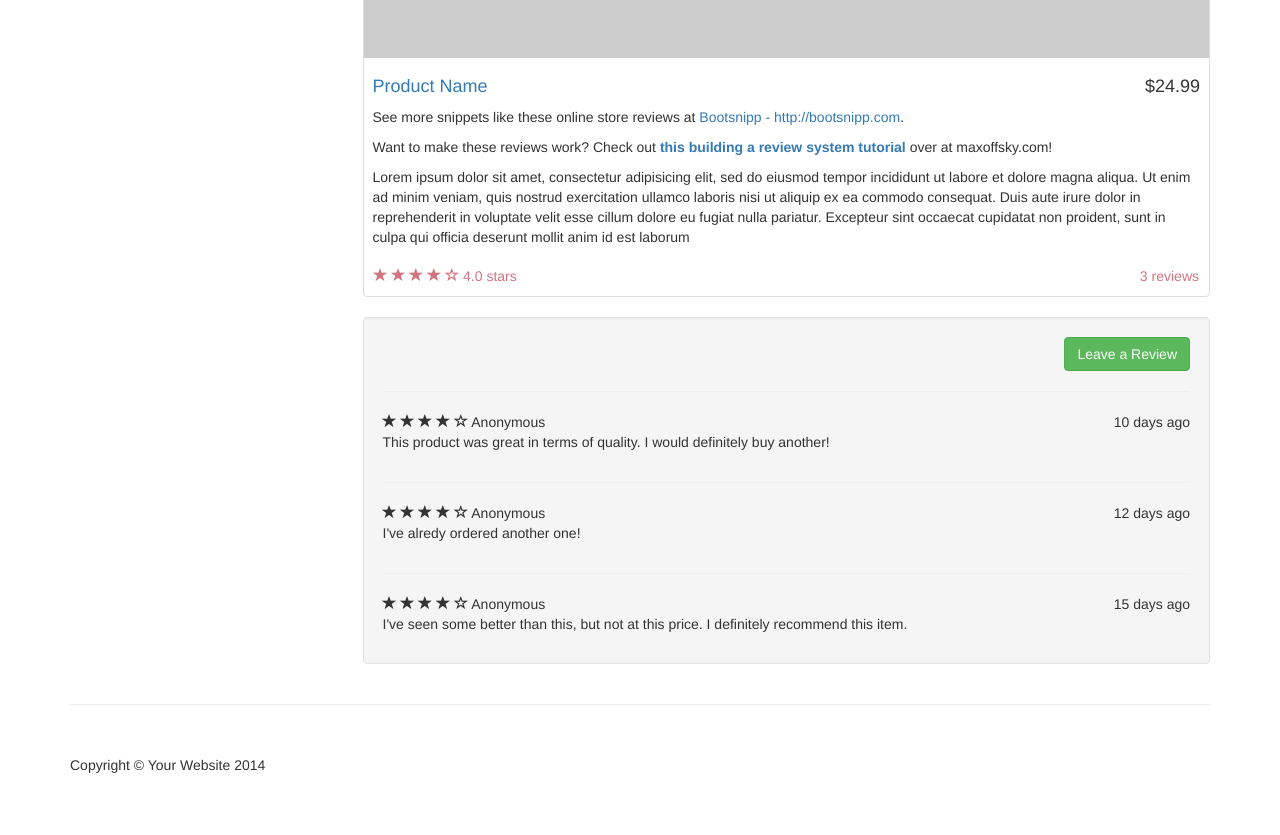
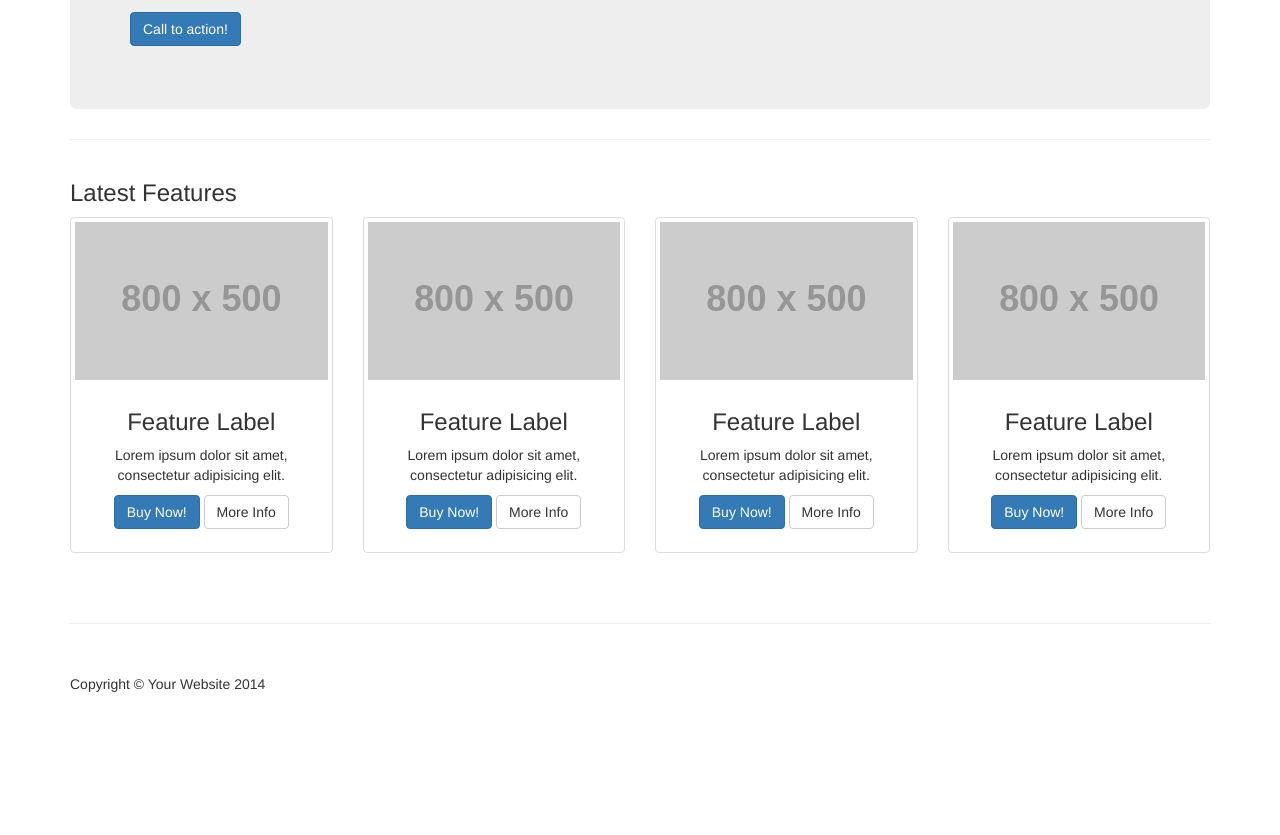
Before and after one commit to jakez122/ecommetce, a plain HTML site: page index.html in a window 1280 px wide. Shown: the part 330-1165 px from the top of the page. After the commit the page ends 1084 px from the top, so only its background shows below. Drawn offline with Linux system fonts and the light colour scheme; placeholder pictures from the web are drawn by us.

Commit message:
Add files via upload

```diff
--- /dev/null
+++ b/css/heroic-features.css
@@ -0,0 +1,21 @@
+/*
+ * Start Bootstrap - Heroic Features (http://startbootstrap.com/)
+ * Copyright 2013-2016 Start Bootstrap
+ * Licensed under MIT (https://github.com/BlackrockDigital/startbootstrap/blob/gh-pages/LICENSE)
+ */
+
+body {
+    padding-top: 70px; /* Required padding for .navbar-fixed-top. Remove if using .navbar-static-top. Change if height of navigation changes. */
+}
+
+.hero-spacer {
+    margin-top: 50px;
+}
+
+.hero-feature {
+    margin-bottom: 30px;
+}
+
+footer {
+    margin: 50px 0;
+}
--- a/index.html
+++ b/index.html
@@ -9,13 +9,13 @@
     <meta name="description" content="">
     <meta name="author" content="">
 
-    <title>Shop Item - Start Bootstrap Template</title>
+    <title>Heroic Features - Start Bootstrap Template</title>
 
     <!-- Bootstrap Core CSS -->
     <link href="css/bootstrap.min.css" rel="stylesheet">
 
     <!-- Custom CSS -->
-    <link href="css/shop-item.css" rel="stylesheet">
+    <link href="css/heroic-features.css" rel="stylesheet">
 
     <!-- HTML5 Shim and Respond.js IE8 support of HTML5 elements and media queries -->
     <!-- WARNING: Respond.js doesn't work if you view the page via file:// -->
@@ -63,105 +63,81 @@
     <!-- Page Content -->
     <div class="container">
 
+        <!-- Jumbotron Header -->
+        <header class="jumbotron hero-spacer">
+            <h1>A Warm Welcome!</h1>
+            <p>Lorem ipsum dolor sit amet, consectetur adipisicing elit. Ipsa, ipsam, eligendi, in quo sunt possimus non incidunt odit vero aliquid similique quaerat nam nobis illo aspernatur vitae fugiat numquam repellat.</p>
+            <p><a class="btn btn-primary btn-large">Call to action!</a>
+            </p>
+        </header>
+
+        <hr>
+
+        <!-- Title -->
         <div class="row">
+            <div class="col-lg-12">
+                <h3>Latest Features</h3>
+            </div>
+        </div>
+        <!-- /.row -->
 
-            <div class="col-md-3">
-                <p class="lead">Shop Name</p>
-                <div class="list-group">
-                    <a href="#" class="list-group-item active">Category 1</a>
-                    <a href="#" class="list-group-item">Category 2</a>
-                    <a href="#" class="list-group-item">Category 3</a>
+        <!-- Page Features -->
+        <div class="row text-center">
+
+            <div class="col-md-3 col-sm-6 hero-feature">
+                <div class="thumbnail">
+                    <img src="http://placehold.it/800x500" alt="">
+                    <div class="caption">
+                        <h3>Feature Label</h3>
+                        <p>Lorem ipsum dolor sit amet, consectetur adipisicing elit.</p>
+                        <p>
+                            <a href="#" class="btn btn-primary">Buy Now!</a> <a href="#" class="btn btn-default">More Info</a>
+                        </p>
+                    </div>
                 </div>
             </div>
 
-            <div class="col-md-9">
-
+            <div class="col-md-3 col-sm-6 hero-feature">
                 <div class="thumbnail">
-                    <img class="img-responsive" src="http://placehold.it/800x300" alt="">
-                    <div class="caption-full">
-                        <h4 class="pull-right">$24.99</h4>
-                        <h4><a href="#">Product Name</a>
-                        </h4>
-                        <p>See more snippets like these online store reviews at <a target="_blank" href="http://bootsnipp.com">Bootsnipp - http://bootsnipp.com</a>.</p>
-                        <p>Want to make these reviews work? Check out
-                            <strong><a href="http://maxoffsky.com/code-blog/laravel-shop-tutorial-1-building-a-review-system/">this building a review system tutorial</a>
-                            </strong>over at maxoffsky.com!</p>
-                        <p>Lorem ipsum dolor sit amet, consectetur adipisicing elit, sed do eiusmod tempor incididunt ut labore et dolore magna aliqua. Ut enim ad minim veniam, quis nostrud exercitation ullamco laboris nisi ut aliquip ex ea commodo consequat. Duis aute irure dolor in reprehenderit in voluptate velit esse cillum dolore eu fugiat nulla pariatur. Excepteur sint occaecat cupidatat non proident, sunt in culpa qui officia deserunt mollit anim id est laborum</p>
-                    </div>
-                    <div class="ratings">
-                        <p class="pull-right">3 reviews</p>
+                    <img src="http://placehold.it/800x500" alt="">
+                    <div class="caption">
+                        <h3>Feature Label</h3>
+                        <p>Lorem ipsum dolor sit amet, consectetur adipisicing elit.</p>
                         <p>
-                            <span class="glyphicon glyphicon-star"></span>
-                            <span class="glyphicon glyphicon-star"></span>
-                            <span class="glyphicon glyphicon-star"></span>
-                            <span class="glyphicon glyphicon-star"></span>
-                            <span class="glyphicon glyphicon-star-empty"></span>
-                            4.0 stars
+                            <a href="#" class="btn btn-primary">Buy Now!</a> <a href="#" class="btn btn-default">More Info</a>
                         </p>
                     </div>
                 </div>
+            </div>
 
-                <div class="well">
+            <div class="col-md-3 col-sm-6 hero-feature">
+                <div class="thumbnail">
+                    <img src="http://placehold.it/800x500" alt="">
+                    <div class="caption">
+                        <h3>Feature Label</h3>
+                        <p>Lorem ipsum dolor sit amet, consectetur adipisicing elit.</p>
+                        <p>
+                            <a href="#" class="btn btn-primary">Buy Now!</a> <a href="#" class="btn btn-default">More Info</a>
+                        </p>
+                    </div>
+                </div>
+            </div>
 
-                    <div class="text-right">
-                        <a class="btn btn-success">Leave a Review</a>
+            <div class="col-md-3 col-sm-6 hero-feature">
+                <div class="thumbnail">
+                    <img src="http://placehold.it/800x500" alt="">
+                    <div class="caption">
+                        <h3>Feature Label</h3>
+                        <p>Lorem ipsum dolor sit amet, consectetur adipisicing elit.</p>
+                        <p>
+                            <a href="#" class="btn btn-primary">Buy Now!</a> <a href="#" class="btn btn-default">More Info</a>
+                        </p>
                     </div>
-
-                    <hr>
-
-                    <div class="row">
-                        <div class="col-md-12">
-                            <span class="glyphicon glyphicon-star"></span>
-                            <span class="glyphicon glyphicon-star"></span>
-                            <span class="glyphicon glyphicon-star"></span>
-                            <span class="glyphicon glyphicon-star"></span>
-                            <span class="glyphicon glyphicon-star-empty"></span>
-                            Anonymous
-                            <span class="pull-right">10 days ago</span>
-                            <p>This product was great in terms of quality. I would definitely buy another!</p>
-                        </div>
-                    </div>
-
-                    <hr>
-
-                    <div class="row">
-                        <div class="col-md-12">
-                            <span class="glyphicon glyphicon-star"></span>
-                            <span class="glyphicon glyphicon-star"></span>
-                            <span class="glyphicon glyphicon-star"></span>
-                            <span class="glyphicon glyphicon-star"></span>
-                            <span class="glyphicon glyphicon-star-empty"></span>
-                            Anonymous
-                            <span class="pull-right">12 days ago</span>
-                            <p>I've alredy ordered another one!</p>
-                        </div>
-                    </div>
-
-                    <hr>
-
-                    <div class="row">
-                        <div class="col-md-12">
-                            <span class="glyphicon glyphicon-star"></span>
-                            <span class="glyphicon glyphicon-star"></span>
-                            <span class="glyphicon glyphicon-star"></span>
-                            <span class="glyphicon glyphicon-star"></span>
-                            <span class="glyphicon glyphicon-star-empty"></span>
-                            Anonymous
-                            <span class="pull-right">15 days ago</span>
-                            <p>I've seen some better than this, but not at this price. I definitely recommend this item.</p>
-                        </div>
-                    </div>
-
                 </div>
-
             </div>
 
         </div>
-
-    </div>
-    <!-- /.container -->
-
-    <div class="container">
+        <!-- /.row -->
 
         <hr>
 
```
Also changed, not shown: 1 other file.
